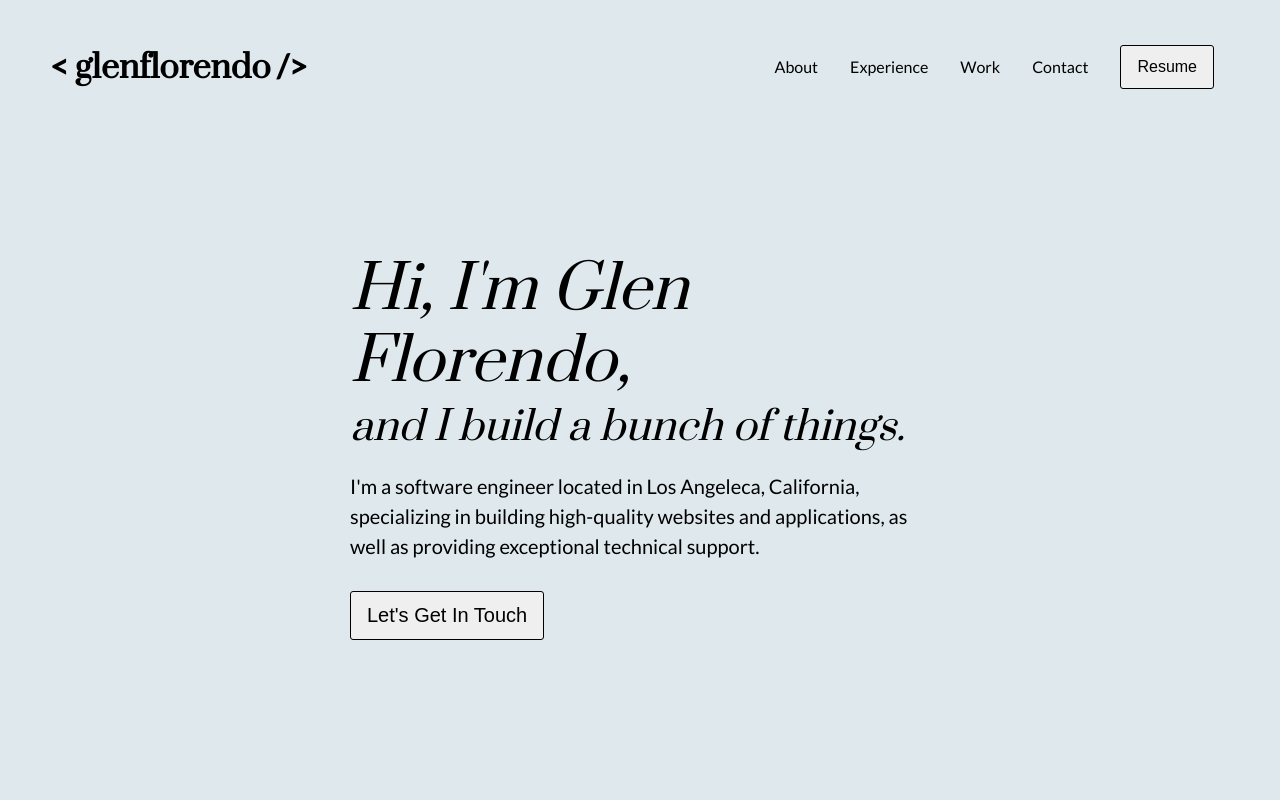
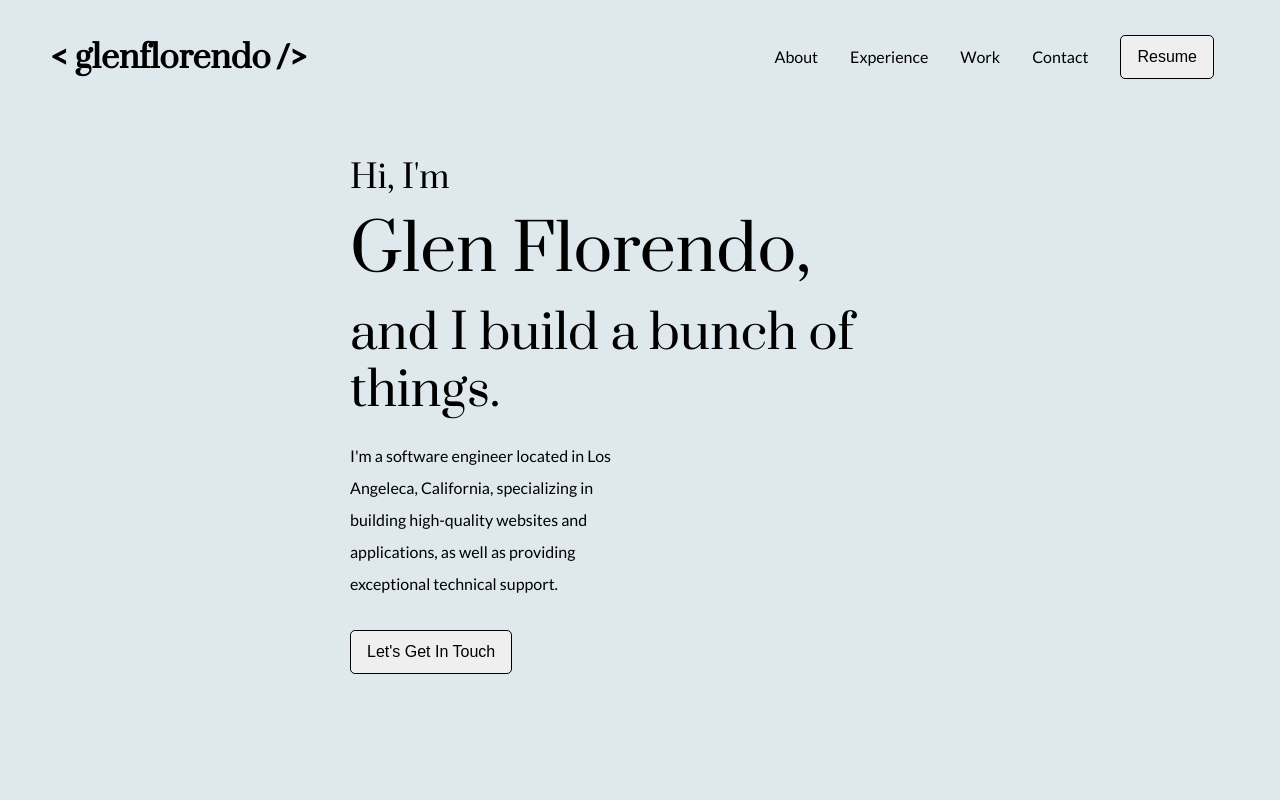
Before and after one commit to glenflorendo/glenflorendo.github.io, a plain HTML site: page index.html in a window 1280 px wide. Shown: the top 800 px of the page. Drawn offline with Linux system fonts and the light colour scheme.

Commit message:
Clean up css

```diff
--- a/index.html
+++ b/index.html
@@ -35,8 +35,12 @@
     <div id="main-container">
       <section id="intro">
         <div class="content">
-          <h1>Hi, I'm <strong>Glen Florendo</strong>,</h1>
-          <h2>and I build a bunch of things.</h2>
+          <div>
+            <h3>Hi, I'm</h3>
+            <h1><strong>Glen Florendo</strong>,</h1>
+            <h2>and I build a bunch of things.</h2>
+          </div>
+
           <div class="blurb">
             <p>
               I'm a software engineer located in Los Angeleca, California,
--- a/styles/main.css
+++ b/styles/main.css
@@ -1,13 +1,10 @@
-html {
-  margin: 0;
-}
-
 body {
   background: rgb(222, 232, 237);
-  padding: 35px 50px;
-  line-height: 1.2;
+  padding: 0 50px;
+  color: black;
   font-family: 'Lato', sans-serif;
   font-size: 16px;
+  line-height: 1.2;
 }
 
 h1,
@@ -17,42 +14,26 @@ h4,
 h5,
 h6 {
   font-family: 'Prata', serif;
-  font-style: italic;
+  margin: 15px 0;
 }
 
 h1 {
-  font-size: 3em;
-  margin: 5px 0;
+  font-size: 4em;
 }
 
 h2 {
-  font-size: 2em;
-  margin: 5px 0;
+  font-size: 3em;
 }
 
 h3 {
-  font-size: 1.5em;
-  margin: 5px 0;
-}
-
-p {
-  font-size: 1em;
-}
-
-.blurb {
-  margin: 20px 0;
-  line-height: 1.5;
-}
-
-#main-container {
-  padding: 0 100px;
+  font-size: 2em;
 }
 
 header {
   display: flex;
   align-items: center;
   justify-content: space-between;
-  margin-bottom: 50px;
+  margin: 25px 0;
 }
 
 header #home {
@@ -82,34 +63,35 @@ nav#main-nav li {
   padding: 0 1em;
 }
 
+div#main-container {
+  margin: 0 100px;
+}
+
 section {
   display: flex;
   flex-direction: column;
   justify-content: center;
   height: 100vh;
-  margin: 0 200px;
+  margin: -100px 200px;
 }
 
-section .content {
-  margin-top: -200px;
+div.blurb {
+  width: 50%;
+  margin: 20px 0;
+  line-height: 2;
+}
+
+a {
+  color: inherit;
+  text-decoration: none;
 }
 
 button {
   cursor: pointer;
+  margin: 10px 0;
   border-width: 1px;
   border-style: solid;
-  border-radius: 3px;
-  text-decoration: none;
+  border-radius: 5px;
   padding: 0.75rem 1rem;
-  margin: 10px 0;
   font-size: 1em;
 }
-
-a {
-  color: black;
-  text-decoration: none;
-}
-
-section#intro {
-  font-size: 20px;
-}
```
